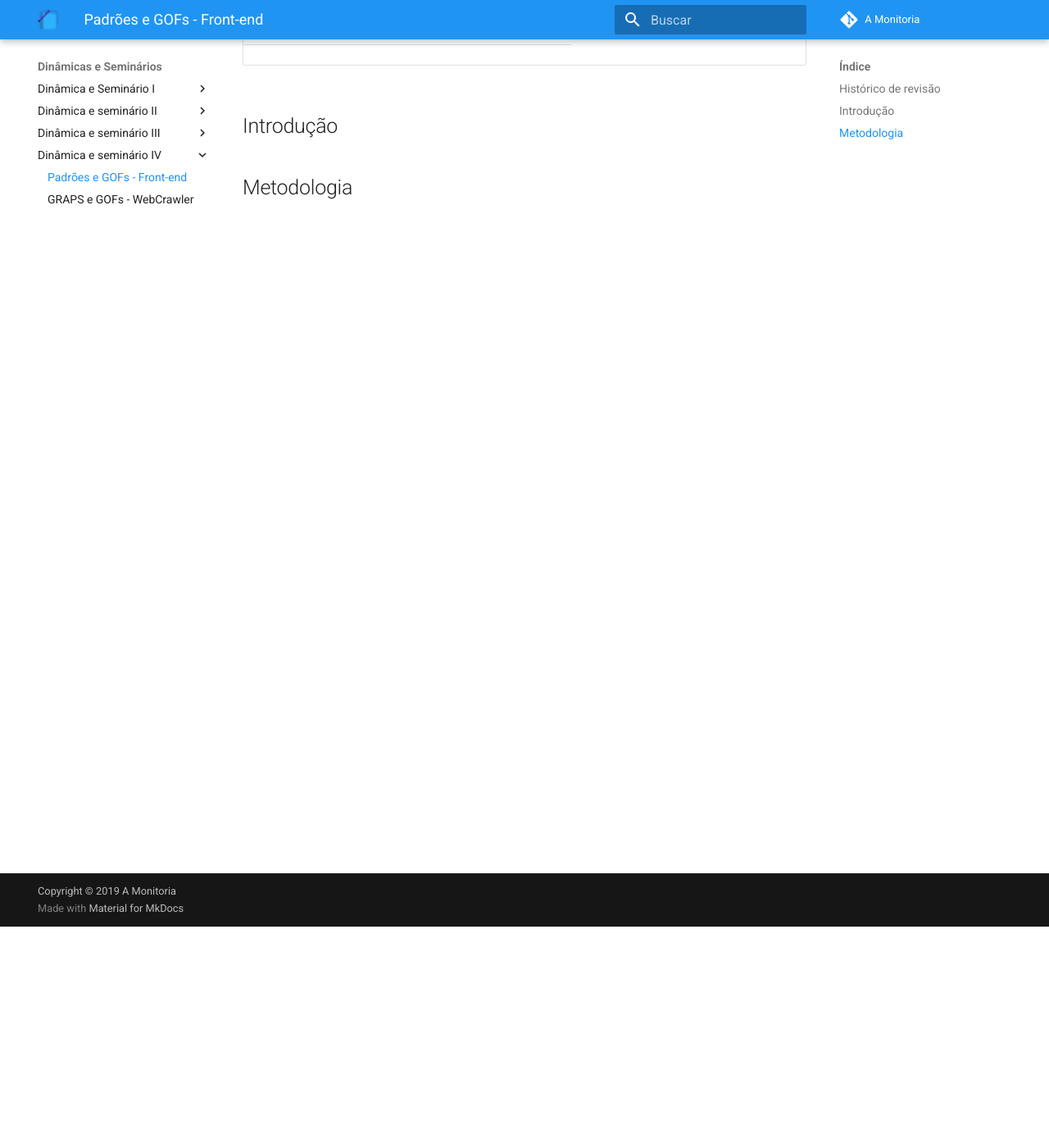
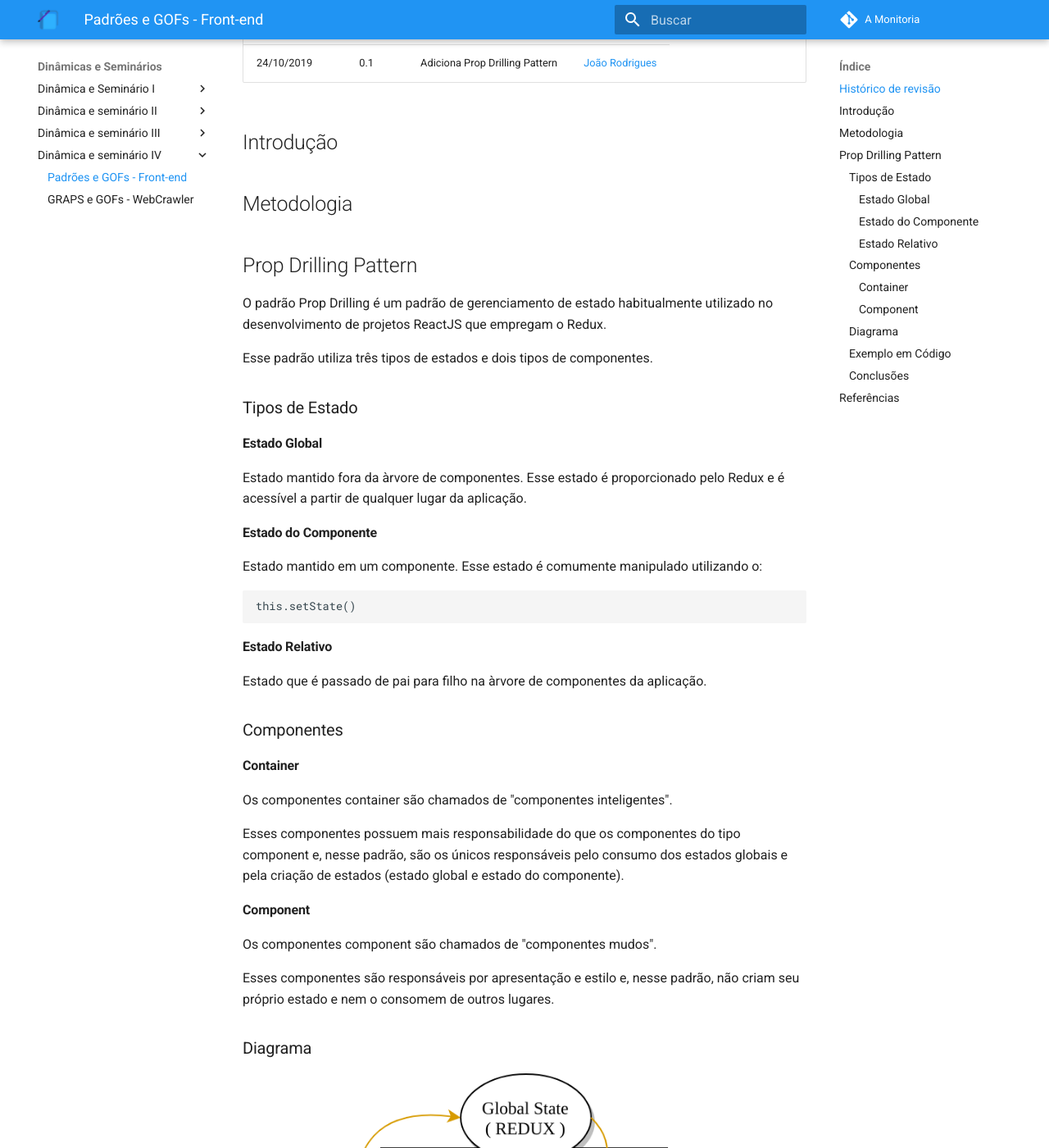
Before and after one commit to 2019-2-arquitetura-desenho/wiki, an MkDocs documentation site: the page built from docs/dinamica_seminario_IV/front-end_patterns.md, in a window 1280 px wide and 1400 px high, scrolled down 270 px. Shown: the whole window at 82% size. Built offline with MkDocs 1.6.1 and Material for MkDocs 9.7.7, drawn with Linux system fonts in a browser that asks for light colours; comment, search, counter and statistics services are not loaded; old or Windows-style settings are respelled for this version of MkDocs; some of the changed text lies outside the part shown.

Commit message:
Add Prop Drilling Pattern

````diff
--- a/docs/dinamica_seminario_IV/front-end_patterns.md
+++ b/docs/dinamica_seminario_IV/front-end_patterns.md
@@ -4,8 +4,113 @@
 
 | Data | Versão | Descrição | Autor(es) |
 | :--: | :----: | :-------: | :-------: |
+| 24/10/2019 | 0.1 | Adiciona Prop Drilling Pattern | [João Rodrigues](https://github.com/rjoao) |
 
 ## Introdução
 
 
+
 ## Metodologia
+
+
+
+## Prop Drilling Pattern
+
+O padrão Prop Drilling é um padrão de gerenciamento de estado habitualmente utilizado no desenvolvimento de projetos ReactJS que empregam o Redux.
+
+Esse padrão utiliza três tipos de estados e dois tipos de componentes.
+
+### Tipos de Estado
+
+#### Estado Global
+Estado mantido fora da àrvore de componentes. Esse estado é proporcionado pelo Redux e é acessível a partir de qualquer lugar da aplicação.
+
+#### Estado do Componente
+Estado mantido em um componente. Esse estado é comumente manipulado utilizando o:
+```
+this.setState()
+```
+
+#### Estado Relativo
+Estado que é passado de pai para filho na àrvore de componentes da aplicação.
+
+### Componentes
+
+#### Container
+Os componentes container são chamados de "componentes inteligentes".
+
+Esses componentes possuem mais responsabilidade do que os componentes do tipo component e, nesse padrão, são os únicos responsáveis pelo consumo dos estados globais e pela criação de estados (estado global e estado do componente).
+
+#### Component
+Os componentes component são chamados de "componentes mudos".
+
+Esses componentes são responsáveis por apresentação e estilo e, nesse padrão, não criam seu próprio estado e nem o consomem de outros lugares.
+
+### Diagrama
+![Diagrama Prop Drilling Pattern](./assets/img/front-end_patterns/propdrilling_diagram.png)
+
+
+### Exemplo em Código
+```
+/* App.js */
+...
+  handleChange(event) {
+    /* Atualizando estado do componente */
+    this.setState({ [event.target.id]: event.target.value });
+  }
+
+  render() {
+    const { title } = this.state;
+
+    return (
+      <div>
+        /* Consumir estados globais */
+        <h1>Counter {this.props.counter}</h1>
+
+        /* Alteração do estado global */
+        <button onClick={() => this.props.increment()}>+</button>
+        <button onClick={() => this.props.decrement()}>-</button>
+
+        <label htmlFor="title">Title</label>
+        <input
+          type="text"
+          id="title"
+          value={title}
+          onChange={this.handleChange}
+        />
+        /* Passando estado para o filho */
+        <Child dataFromParent={this.state.title}></Child>
+      </div>
+    );
+  }
+}
+...
+```
+
+```
+/* child.js */
+...
+    render() {
+            return (
+                <div>
+                    /* Recebendo estado do pai */
+                    Title: {this.props.dataFromParent}
+                </div>
+            );
+        }
+    }
+...
+```
+
+[Código Completo](https://github.com/rjoao/example_propdrilling_pattern)
+
+### Conclusões
+
+A aplicação desse padrão proporciona a alteração de comportamento de acordo com o(s) estados. Essa característica o assemelha com os GOFs compornamentais, principalmente o State.
+
+Seu ponto forte são as responsabilidades bem definidas e seu ponto fraco os problemas de gerência que podem surgir no transporte dos tipos de estados relativos pelos descendentes em projetos com muitos descendentes consecutivos.
+
+
+## Referências
+
+POWELL, Micah. **React State Management Patterns**. Disponível em: <https://itnext.io/react-state-management-patterns-908325dbb8f3> Acesso em: 24 de Outubro de 2019.
````
Also changed, not shown: docs/dinamica_seminario_IV/assets/img/front-end_patterns/propdrilling_diagram.png (added).
